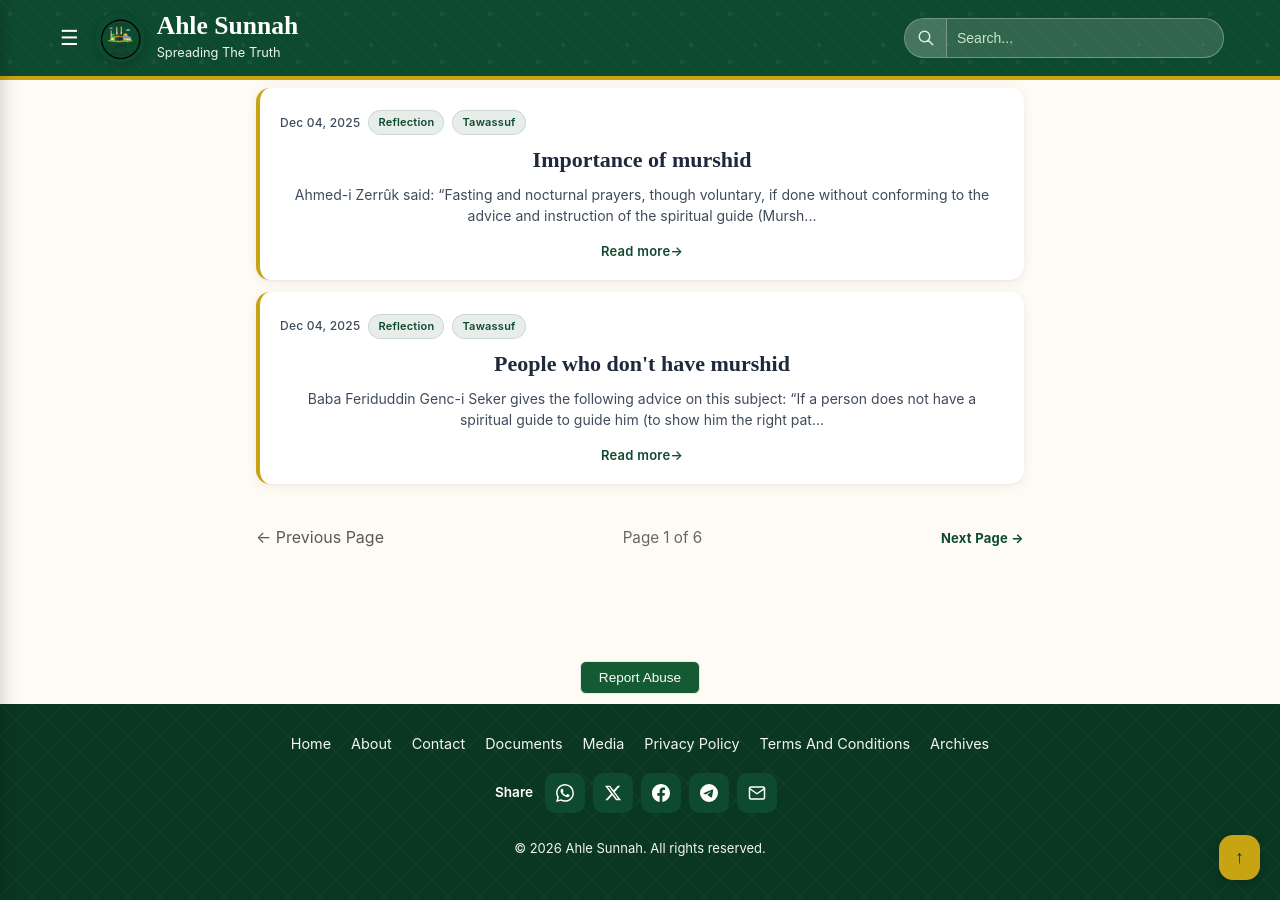
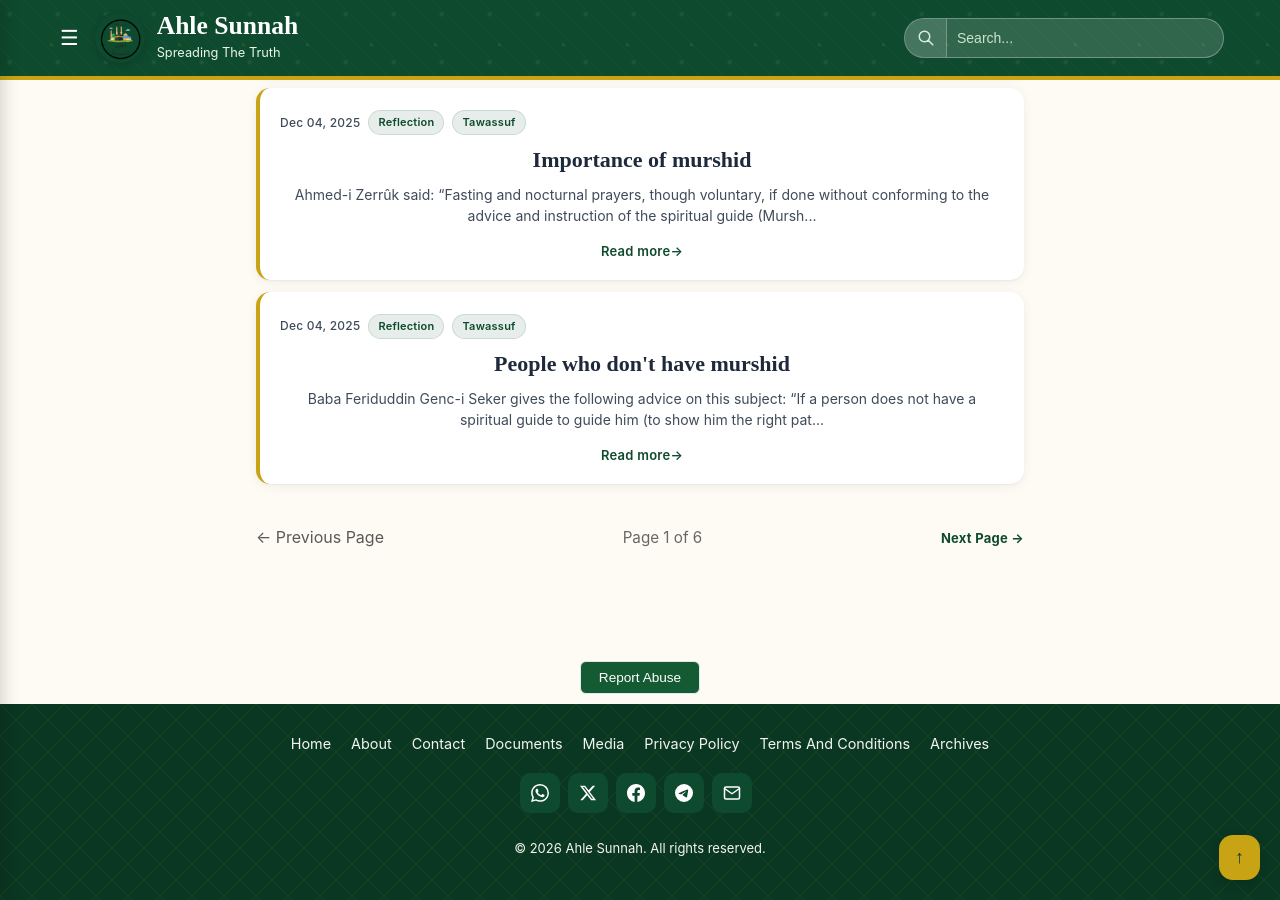
Before and after one commit to Fali17/ahlesunnah, a Jekyll site: the page built from index.html, in a window 1280 px wide and 900 px high, scrolled down 1797 px. Built offline with Jekyll 4.4.1, drawn with Linux system fonts in a browser that asks for light colours; the list of posts is cut into pages by our own code.

Commit message:
Update default.html

```diff
--- a/_layouts/default.html
+++ b/_layouts/default.html
@@ -749,7 +749,7 @@ document.addEventListener("DOMContentLoaded", () => {
       <a href="{{ 'archive.html' | relative_url }}">Archives</a>
     </nav>
     <div class="share-bar" role="group" aria-label="Share this article">
-  <span class="share-label">Share</span>
+
 
   <!-- WhatsApp -->
   <a class="share-btn" href="https://wa.me/?text={{ page.title | uri_escape }}%20{{ page.url | absolute_url | uri_escape }}"
```
